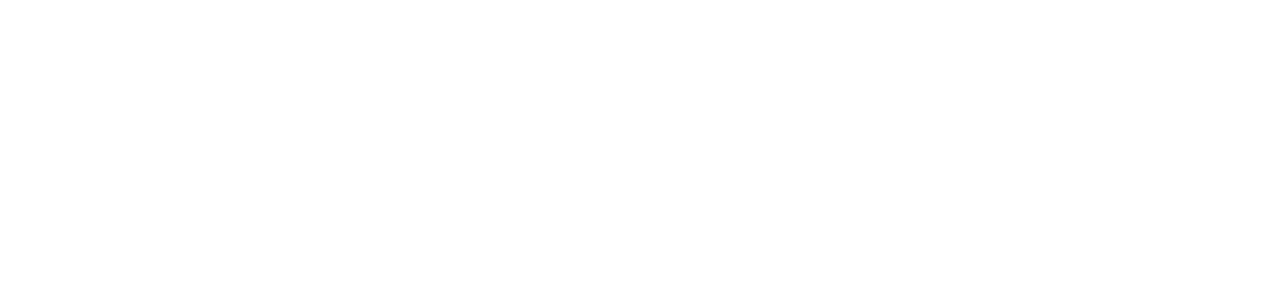
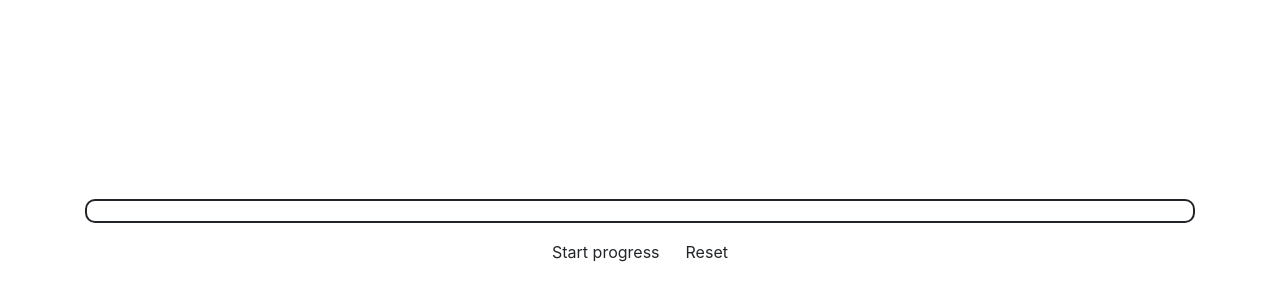
Before and after one commit to LonginusJi/React-Project, a React (Create React App) app: page /progressbar in a window 1280 px wide. Before the commit this address had no page. Shown: the part 270-570 px from the top of the page. Built offline with nearby package versions, Linux system fonts and the light colour scheme.

Commit message:
Add progress bar

```diff
--- a/public/App.css
+++ b/public/App.css
@@ -13,13 +13,11 @@
     flex-direction: column;
     flex-wrap: wrap;
     align-content: center;
+    justify-content: center;
+    height: 1000px;
 }
 
-.Clock-days, .Clock-hours, .Clock-minutes, .Clock-seconds{
-    display: inline;
-    margin: 10px;
-}
-
+/* clock and countdown component */
 .Deadline-input{
     font-size: 20px;
     margin: 5px;
@@ -28,4 +26,26 @@
     display: block;
     margin-left: auto;
     margin-right: auto;
-  }
+}
+
+.Clock-days, .Clock-hours, .Clock-minutes, .Clock-seconds{
+    display: inline;
+    margin: 10px;
+}
+
+/* progressbar component */
+.progress-bar-container {
+    margin: 10px;
+    width: 100%;
+    border: solid 2px;
+    border-radius: 10px;
+}
+.progress-bar {
+    width: 0%;
+    height: 20px;
+    border-radius: 8px;
+}
+
+.button-group {
+    align-self: center;
+}
--- a/src/App.jsx
+++ b/src/App.jsx
@@ -7,6 +7,7 @@
 
 import { Clock } from './pages/clock';
 import { Countdown } from './pages/countdown';
+import { ProgressBar } from './pages/progress_bar';
 
 export default function App() {
   return (
@@ -16,6 +17,7 @@
           <Routes>
             <Route path="/" element={<Clock />} />
             <Route path="/countdown" element={<Countdown />} />
+            <Route path="/progressbar" element={<ProgressBar />} />
           </Routes>
         </div>
       </Router>
--- /dev/null
+++ b/src/pages/progress_bar.jsx
@@ -0,0 +1,54 @@
+import React from "react";
+
+import { Button } from 'react-bootstrap';
+
+export class ProgressBar extends React.Component {
+  constructor(props) {
+    super(props)
+    this.state = {
+      loader: null,
+    }
+
+    this.startProgress = this.startProgress.bind(this);
+    this.resetProgress = this.resetProgress.bind(this);
+  }
+
+  startProgress() {
+    let progressBar = document.querySelector('.progress-bar')
+    let length = 0;
+    const loader = setInterval(() => {
+      if (length === 100) {
+        clearInterval(loader)
+      } else {
+        length++;
+        progressBar.style.width = length + '%';
+        progressBar.style.innerWidth = length + '%';
+      }
+    }, 100);
+
+    this.setState({ loader })
+  }
+
+  resetProgress() {
+    clearInterval(this.state.loader)
+    document.querySelector('.progress-bar').style.width = '0%'
+  }
+
+  render() {
+    return (
+      <div className="component-container">
+        <div className="progress-bar-container">
+          <div className="progress-bar" />
+        </div>
+        <div className="button-group">
+          <Button onClick={this.startProgress}>
+            Start progress
+          </Button>
+          <Button onClick={this.resetProgress}>
+            Reset
+          </Button>
+        </div>
+      </div>
+    )
+  }
+}
```
